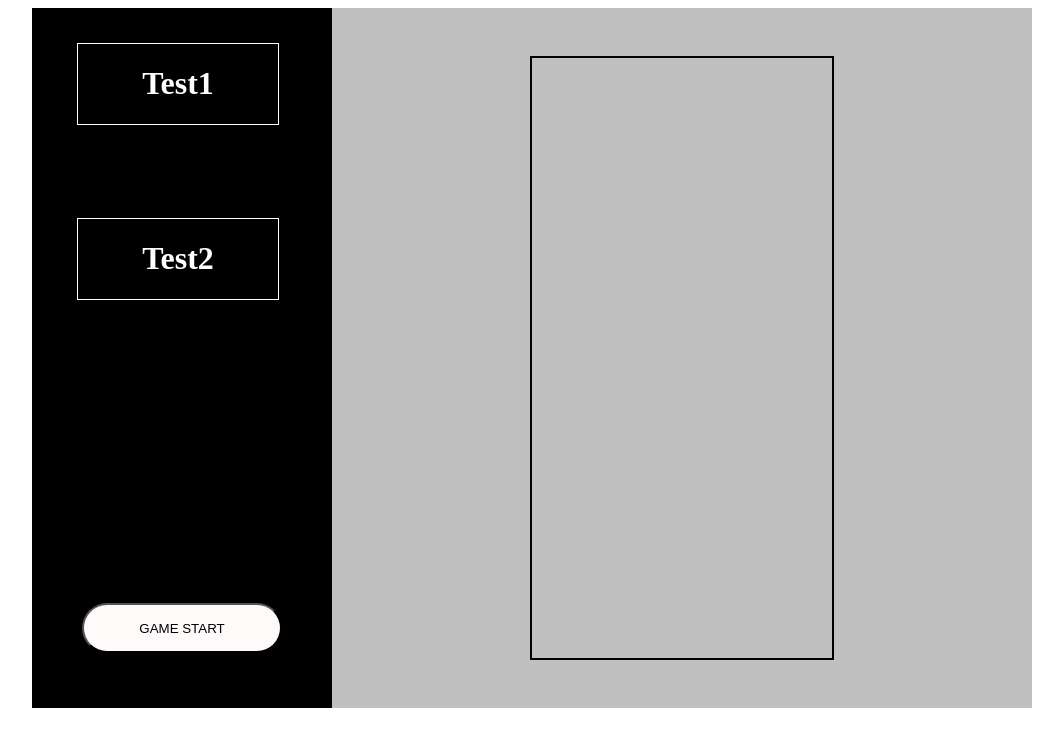
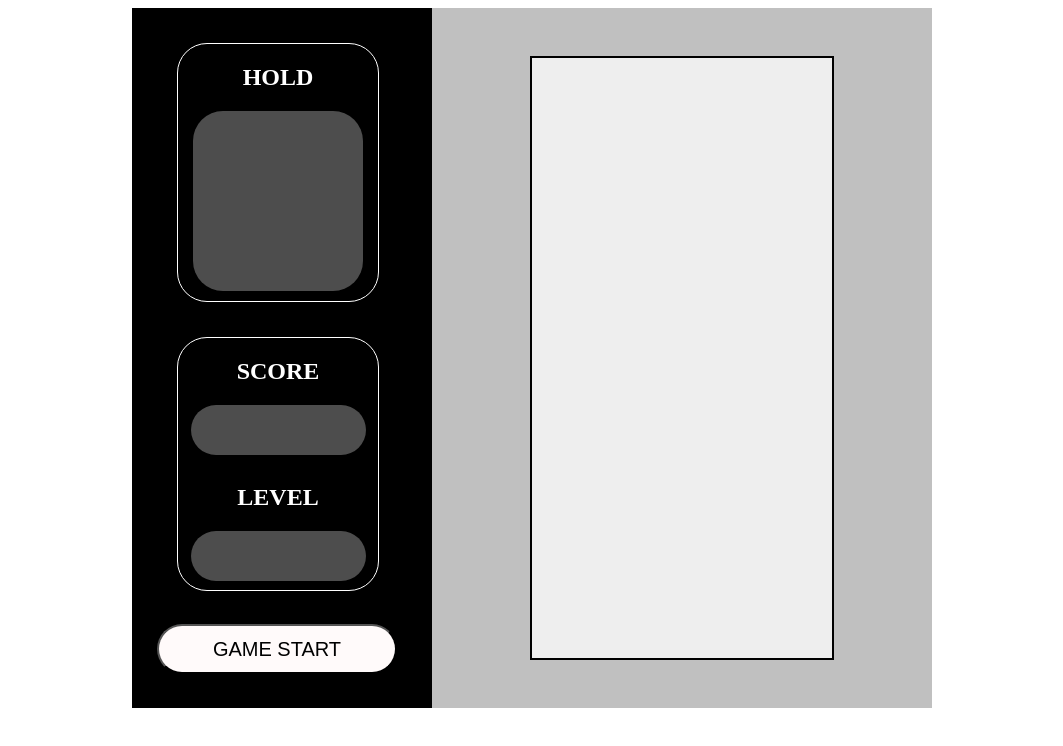
Before and after one commit to Kim-sohee/Tetris, a plain HTML site: page index.html in a window 1280 px wide. Shown: the whole page, without its empty margins (108-1171 px from the left). Drawn offline with Linux system fonts and the light colour scheme.

Commit message:
레이아웃 배치 완료

```diff
--- a/common.js
+++ b/common.js
@@ -0,0 +1,16 @@
+/*--------------------------------------------------------
+    랜덤한 정수 값 구하기
+    예) getRandom(7) => 0~6사이의 정수 반환
+       getRandom(100) => 0~99사이의 정수 반환
+*--------------------------------------------------------- */
+function getRandom(max){
+    return parseInt(Math.random()*(max+1)); //0~1사이 난수
+}
+
+/*--------------------------------------------------------
+    범위를 지정한 랜덤
+    예) getRandomByRange(5,8)
+*--------------------------------------------------------- */
+function getRandomByRange(min, max){
+    return min + (parseInt(Math.random()*(max-min+1)));
+}
--- a/index.html
+++ b/index.html
@@ -3,10 +3,31 @@
 <head>
     <meta charset="UTF-8">
     <meta name="viewport" content="width=device-width, initial-scale=1.0">
-    <title>Document</title>
+    <title>테트리스 게임</title>
     <link rel="stylesheet" href="./style.css">
+    <script src="./common.js"></script>
     <script src="./Block.js"></script>
     <script>
+        let rows = 20;
+        let cols = 10;
+        let board = Array.from({length:rows}, ()=> Array(cols).fill(0));
+        let interval;
+
+        //블럭 생성
+        function createBlock(){
+            const tetroBlock = [
+                { shape: [[1, 1, 1], [0, 1, 0]], color: 'red' }, // T 모양
+                { shape: [[1, 1], [1, 1]], color: 'green' }, // O 모양
+                { shape: [[1, 0, 0], [1, 1, 1]], color: 'blue' }, // L 모양
+                { shape: [[0, 0, 1], [1, 1, 1]], color: 'yellow' }, // ㄱ 모양
+                { shape: [[1, 1, 1, 1]], color: 'purple'}, // I 모양
+                { shape: [[0, 1, 1], [1, 1, 0]], color: 'Lime'}, // ㄹ 모양
+                { shape: [[1, 1, 0], [0, 1, 1]], color: 'Salmon'} // ㄹ 모양
+            ];
+            const piece = tetroBlock[getRandom(tetroBlock.length)];
+
+        }
+
         //gameloop
         function gameLoop(){
 
@@ -15,11 +36,12 @@
         //로드 될 때
         addEventListener("load", function(){
             //초기화
-
+            createBlock();  //블럭 생성
 
             //Game Start 버튼 클릭 시
             document.querySelector("#aside button").addEventListener("click", ()=>{
                 //여기에 게임 시작
+
             });
 
             //키보드 입력 처리
@@ -42,10 +64,14 @@
     <div id="wrapper">
         <div id="aside">
             <div id="hold">
-                <h1>Test1</h1>
+                <h2>HOLD</h2>
+                <div></div>
             </div>
             <div id="data">
-                <h1>Test2</h1>
+                <h2>SCORE</h2>
+                <span></span>
+                <h2>LEVEL</h2>
+                <span></span>
             </div>
             <button>GAME START</button>
         </div>
--- a/style.css
+++ b/style.css
@@ -1,44 +1,62 @@
 #wrapper{
-    width: 1000px;
+    width: 800px;
     height: 700px;
     background-color: gray;
     margin: auto;
 }
 #aside{
-    width: 30%;
+    width: 300px;
     height: 100%;
     background-color: black;
     float: left;
     position: relative;
 }
-#aside div{
+#hold, #data{
     border: 1px solid white;
     position: absolute;
     width: 200px;
     text-align: center;
     color: white;
     left: 15%;
+    border-radius: 30px;
+    top: 5%;
 }
+#hold div{
+    width: 170px;
+    height: 180px;
+    background-color: rgb(255, 255, 255, 0.3);
+    border-radius: 30px;
+    margin: auto;
+    margin-bottom: 10px;
+}
+#data{
+    top: 47%;
+}
+#data span{
+    display: inline-block;
+    width: 175px;
+    height: 50px;
+    background-color: rgb(255, 255, 255, 0.3);
+    border-radius: 30px;
+    margin-bottom: 5px;
+}
+
 #aside button{
-    width: 200px;
+    width: 240px;
     height: 50px;
     border-radius: 30px;
     background-color:snow;
     position: absolute;
-    left: 50px;
-    top: 85%;
+    left: 25px;
+    top: 88%;
+    font-size: 20px;
+    font-style: bold;
 }
 #aside button:hover{
     background-color: yellow;
 }
-#hold{
-    top: 5%;
-}
-#data{
-    top: 30%;
-}
 #content{
-    width: 70%;
+    width: 500px;
     height: 100%;
     background-color: silver;
     float: left;
@@ -51,6 +69,7 @@
     width: 300px;
     height: 600px;
     border: 2px solid #000;
+    background-color:#eee;
 }
 #gameBoard{
     display: grid;
```
